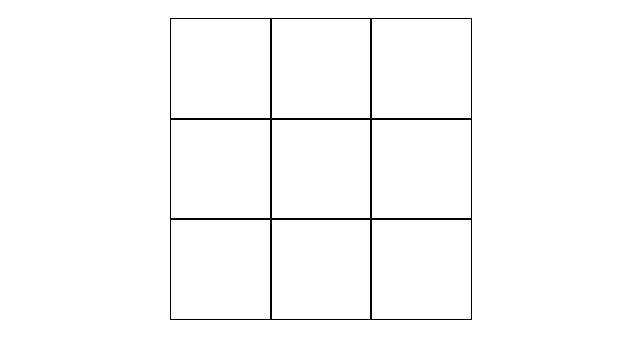
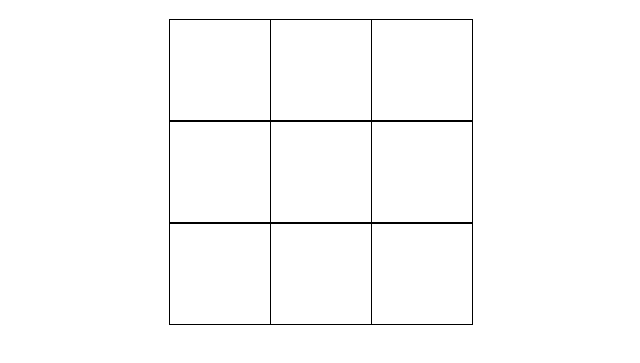
Before and after one commit to Sudoism/tic-tac-toe, a plain HTML site: page index.html in a window 1280 px wide. Shown: the part 61-424 px from the top of the page, without its empty margins (319-959 px from the left). Drawn offline with Linux system fonts and the light colour scheme.

Commit message:
removed some double borders

```diff
--- a/index.html
+++ b/index.html
@@ -10,17 +10,17 @@
 <body>
     <h1>Tic Tac Toe</h1>
     <div class="board">
-        <div class="row1">
+        <div class="column1">
             <div class="square" id="0"></div>
             <div class="square" id="1"></div>
             <div class="square" id="2"></div>
         </div>
-        <div class="row2">
+        <div class="column2">
             <div class="square" id="3"></div>
             <div class="square" id="4"></div>
             <div class="square" id="5"></div>
         </div>
-        <div class="row3">
+        <div class="column3">
             <div class="square" id="6"></div>
             <div class="square" id="7"></div>
             <div class="square" id="8"></div>
--- a/styles.css
+++ b/styles.css
@@ -1,9 +1,14 @@
 .square {
     width:100px;
     height: 100px;
-    outline: 1px solid;
+    border-width: 1px;
+    border-style: solid;
 }
 
+.column2 .square {
+    border-right:none;
+    border-left:none;
+}
 
 .board {
     display:flex;
```
